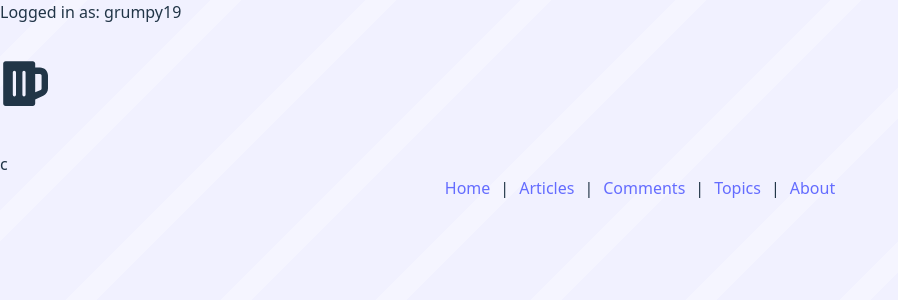
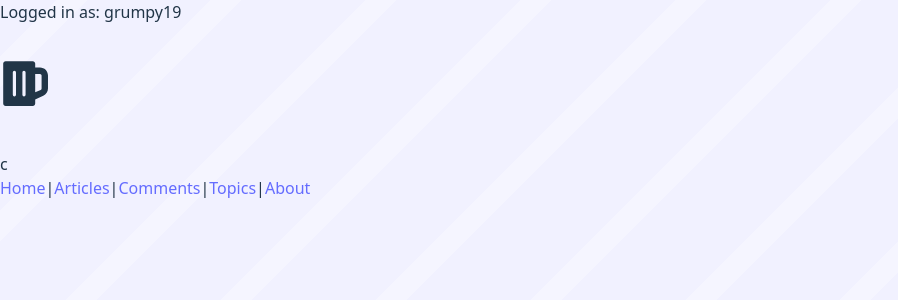
Before and after one commit to waynekf/news-site, a React (Vite) app: page / in a window 1280 px wide. Shown: the top 300 px of the page, without its empty margins (0-898 px from the left). Built offline with nearby package versions, Linux system fonts and the light colour scheme.

Commit message:
Less is more css

```diff
--- a/src/App.jsx
+++ b/src/App.jsx
@@ -8,7 +8,7 @@
 import Topics from "./components/features/topics/TopicsPage";
 import NotFound from "./components/features/errors/NotFound";
 
-import "./css/App.css";
+import "./css/LessIsMore.css";
 
 function App() {
   const url = `https://northcoders-news-be-udwh.onrender.com/api/articles`;
--- /dev/null
+++ b/src/css/LessIsMore.css
@@ -0,0 +1,3 @@
+body {
+  background-image: url("/bground.png");
+}
```
